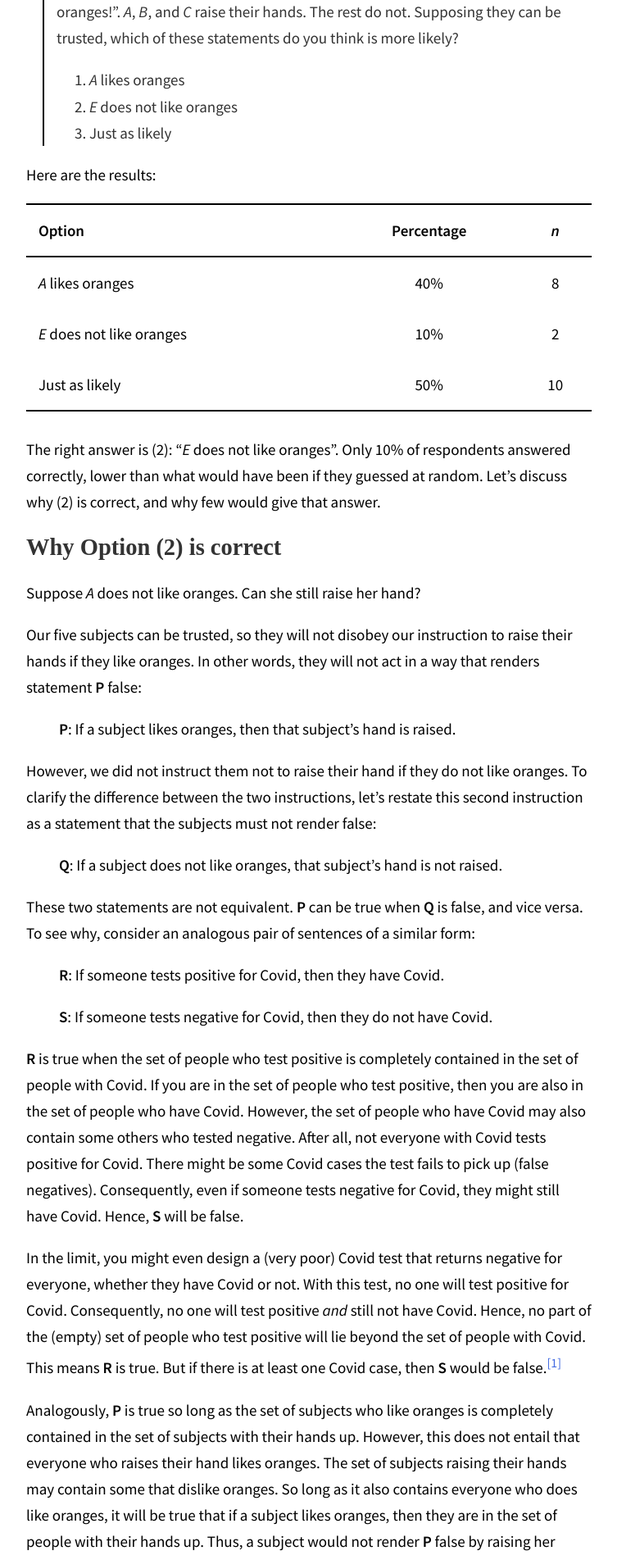
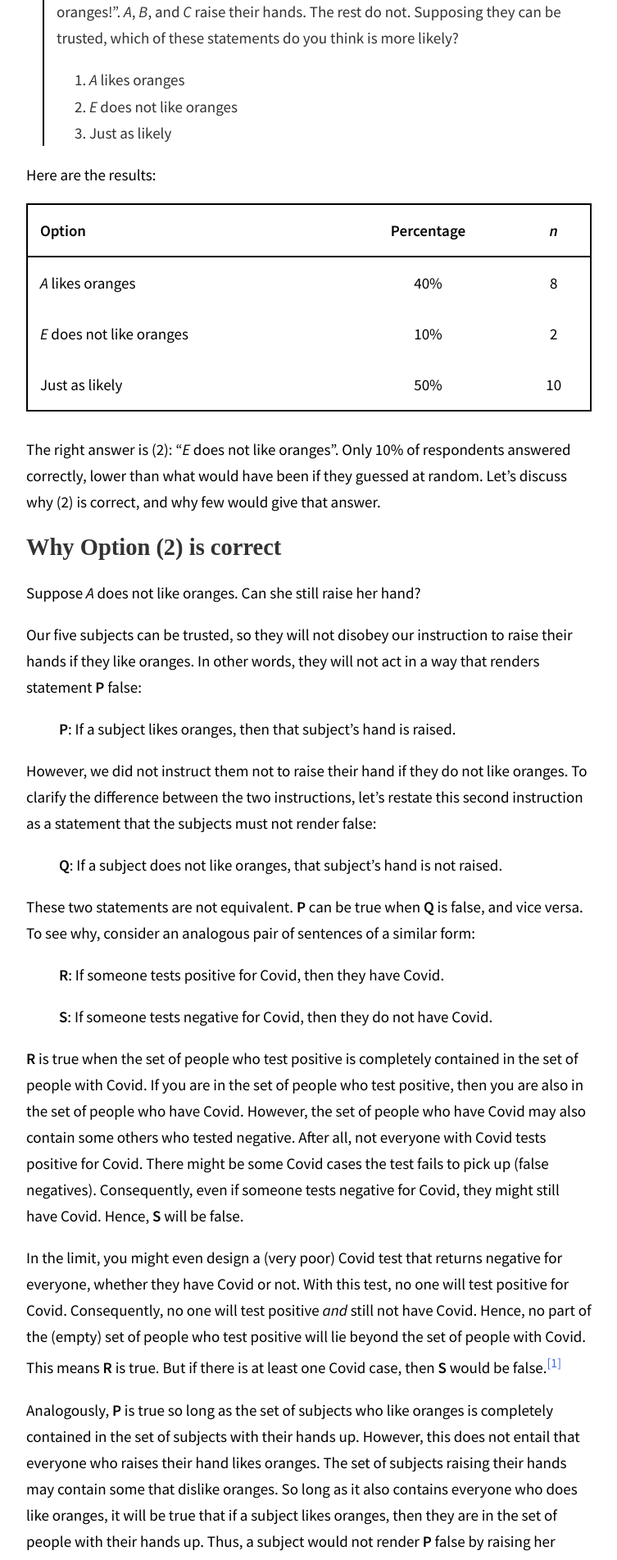
Before and after one commit to GWDZ-true/gwdz-site, a Jekyll site: the page built from _posts/2022-08-23-understanding-conditionals.md, in a window 1280 px wide. Shown: the part 324-2227 px from the top of the page at 82% size, without its empty margins (263-1016 px from the left). Built offline with Jekyll 4.4.1, drawn with Linux system fonts in a browser that asks for light colours; some web fonts are replaced.

Commit message:
Update _base.scss

```diff
--- a/_sass/_base.scss
+++ b/_sass/_base.scss
@@ -78,8 +78,8 @@ table {
   margin-bottom: 30px;
   width: 100%;
   border-top: 2px solid black;
-  border-left: none;
-  border-right: none;
+  border-left: 2px solid black;
+  border-right: 2px solid black;
   border-bottom: 2px solid black;
 }
 
```
